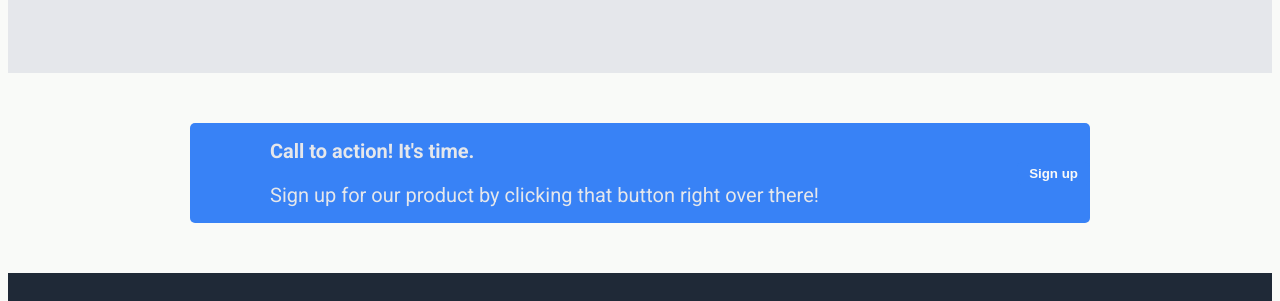
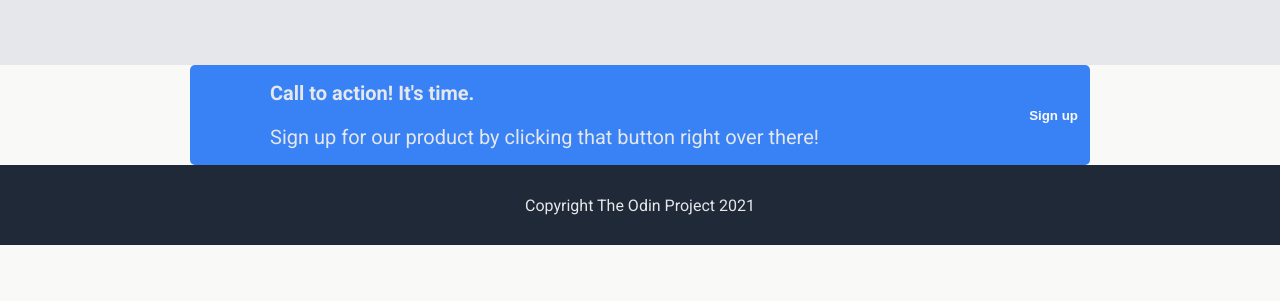
Before and after one commit to kieswetter-hub/landing-page, a plain HTML site: page index.html in a window 1280 px wide. Shown: the part 915-1216 px from the top of the page. After the commit the page ends 1164 px from the top, so only its background shows below. Drawn offline with Linux system fonts and the light colour scheme.

Commit message:
floats footer on bottom

```diff
--- a/style/style.css
+++ b/style/style.css
@@ -7,6 +7,8 @@ body {
     background-color: #F9FAF8;
     font-family: Roboto;
     flex-direction: column;
+    margin: 0;
+    min-height: 100vh;
 }
 
 a, h1 {
@@ -147,9 +149,7 @@ font-size: 30px;
 .content-cards {
     display: flex;
     gap: 50px;
-]}
-
-
+}
 
 
 /* quote section */
@@ -182,9 +182,9 @@ font-size: 30px;
 /* signup bar */
 
 .content-signup {
-    height: 200px;
+    height: 20%;
     display: flex;
-    align-items: center;
+    flex: 1;
 }
 
 .signupbar {
@@ -206,4 +206,5 @@ font-size: 30px;
     display: flex;
     justify-content: center;
     align-items: center;
+    margin-top: auto;
 }
```
